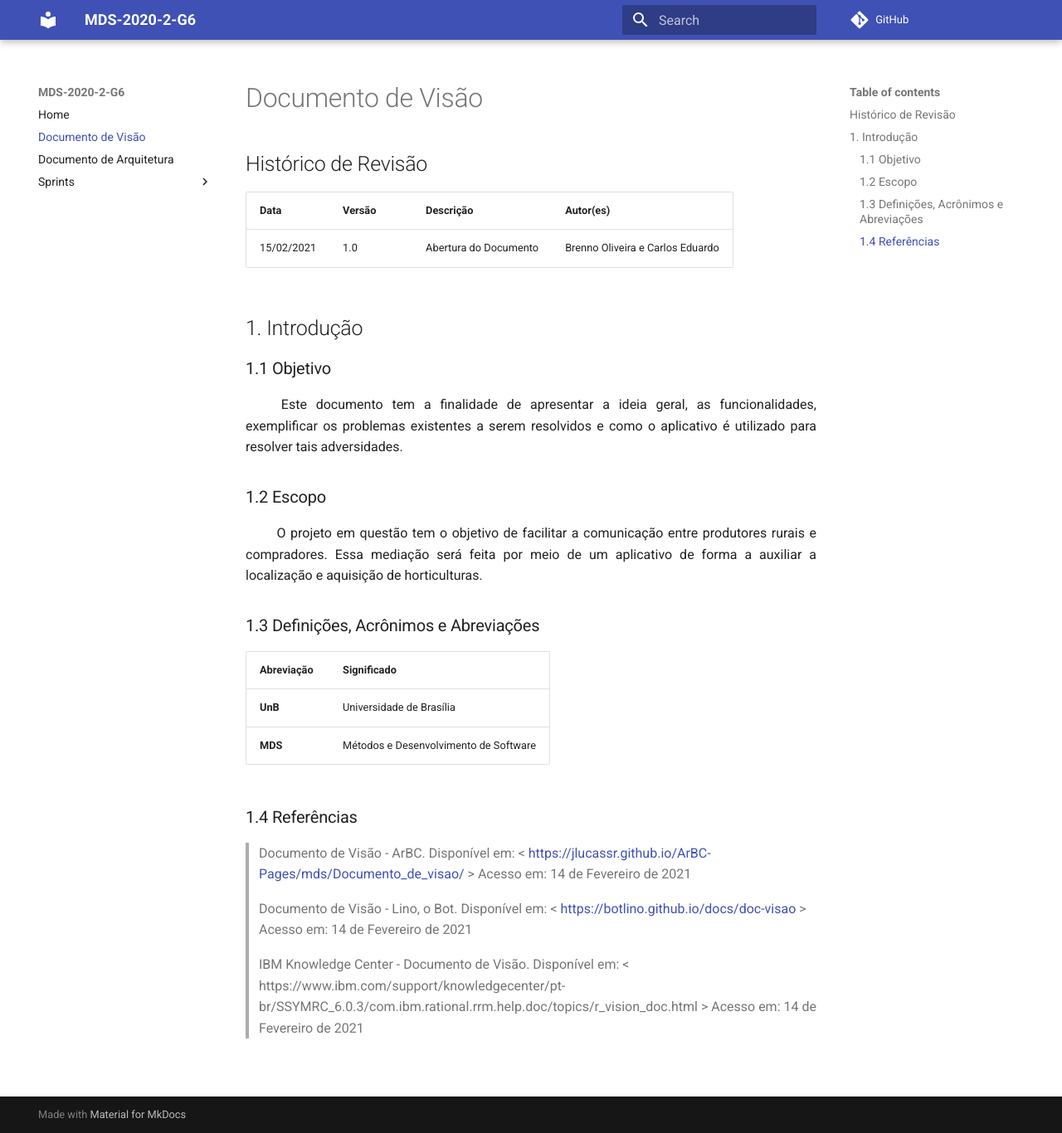
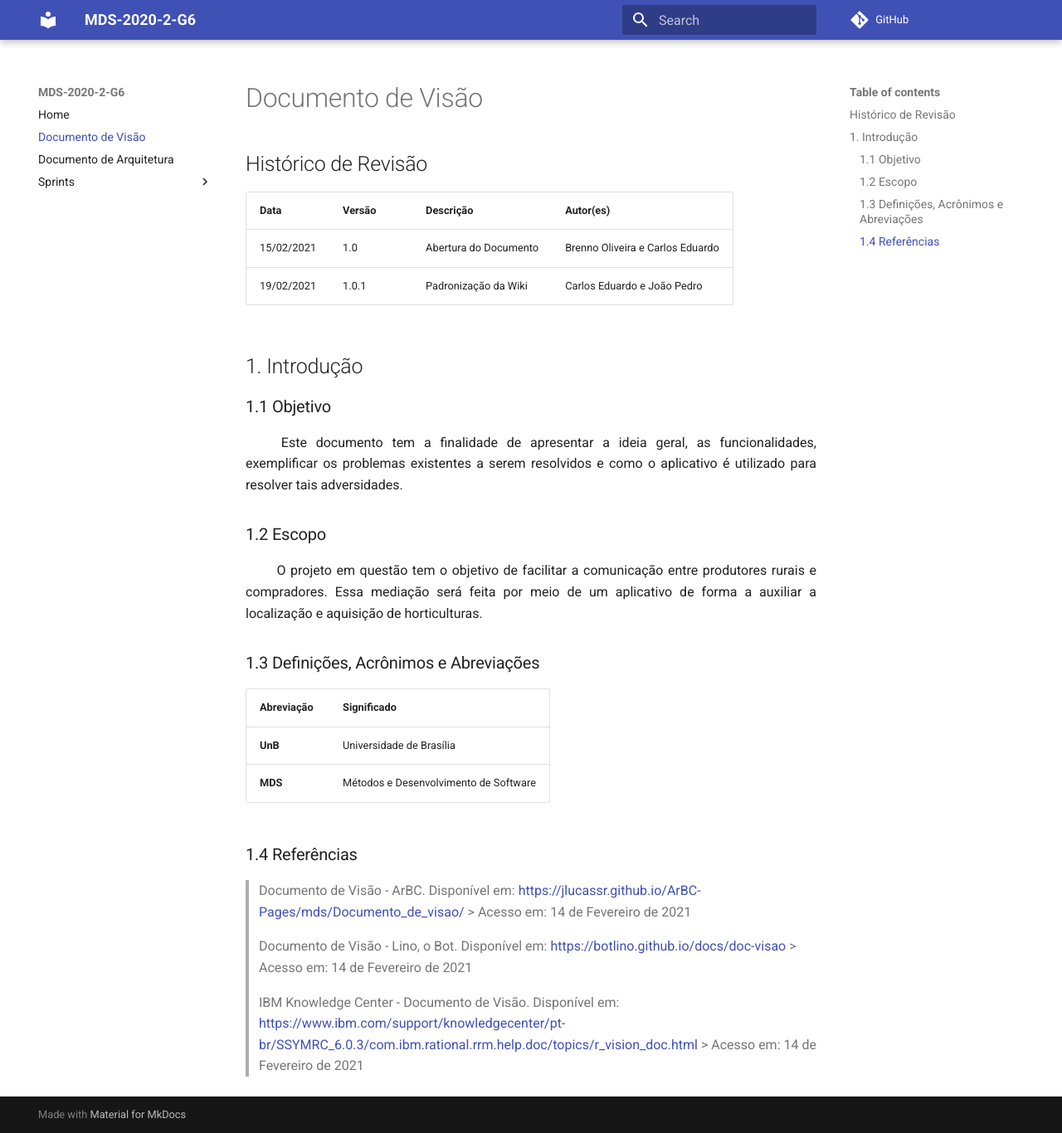
Before and after one commit to fga-eps-mds/2020.2-Hortum, an MkDocs documentation site: the page built from docs/Documento_de_visao.md, in a window 1280 px wide and 1366 px high. Shown: the whole window at 83% size. Built offline with MkDocs 1.6.1 and Material for MkDocs 9.7.7, drawn with Linux system fonts in a browser that asks for light colours; comment, search, counter and statistics services are not loaded; some of the changed lines change nothing that is shown.

Commit message:
#29 Correção de links e histórico de versão

```diff
--- a/docs/Documento_de_visao.md
+++ b/docs/Documento_de_visao.md
@@ -5,6 +5,7 @@
 |Data|Versão|Descrição| Autor(es)
 |--|--|--|--|
 |15/02/2021|1.0|Abertura do Documento|Brenno Oliveira e Carlos Eduardo|
+|19/02/2021|1.0.1|Padronização da Wiki|Carlos Eduardo e João Pedro|
 
 ## 1. Introdução
 
@@ -25,8 +26,8 @@ Abreviação|Significado
 
 ### 1.4 Referências
 
->Documento de Visão - ArBC. Disponível em: < [https://jlucassr.github.io/ArBC-Pages/mds/Documento_de_visao/](https://jlucassr.github.io/ArBC-Pages/mds/Documento_de_visao/) > Acesso em: 14 de Fevereiro de 2021
+> Documento de Visão - ArBC. Disponível em: [https://jlucassr.github.io/ArBC-Pages/mds/Documento_de_visao/](https://jlucassr.github.io/ArBC-Pages/mds/Documento_de_visao/) > Acesso em: 14 de Fevereiro de 2021
 
->Documento de Visão - Lino, o Bot. Disponível em: < [https://botlino.github.io/docs/doc-visao](https://botlino.github.io/docs/doc-visao) > Acesso em: 14 de Fevereiro de 2021
+> Documento de Visão - Lino, o Bot. Disponível em: [https://botlino.github.io/docs/doc-visao](https://botlino.github.io/docs/doc-visao) > Acesso em: 14 de Fevereiro de 2021
 
->IBM Knowledge Center - Documento de Visão. Disponível em: < https://www.ibm.com/support/knowledgecenter/pt-br/SSYMRC_6.0.3/com.ibm.rational.rrm.help.doc/topics/r_vision_doc.html > Acesso em: 14 de Fevereiro de 2021
+> IBM Knowledge Center - Documento de Visão. Disponível em: [https://www.ibm.com/support/knowledgecenter/pt-br/SSYMRC_6.0.3/com.ibm.rational.rrm.help.doc/topics/r_vision_doc.html](https://www.ibm.com/support/knowledgecenter/pt-br/SSYMRC_6.0.3/com.ibm.rational.rrm.help.doc/topics/r_vision_doc.html) > Acesso em: 14 de Fevereiro de 2021
```
